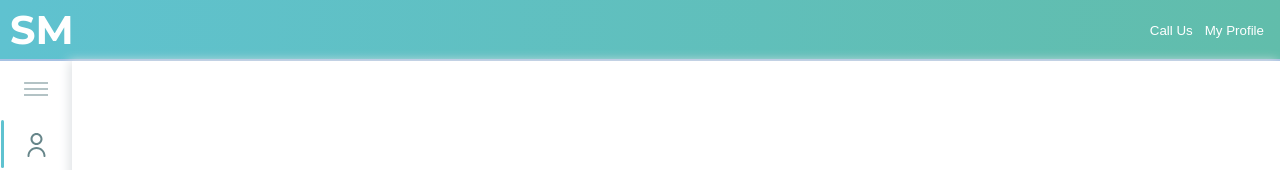
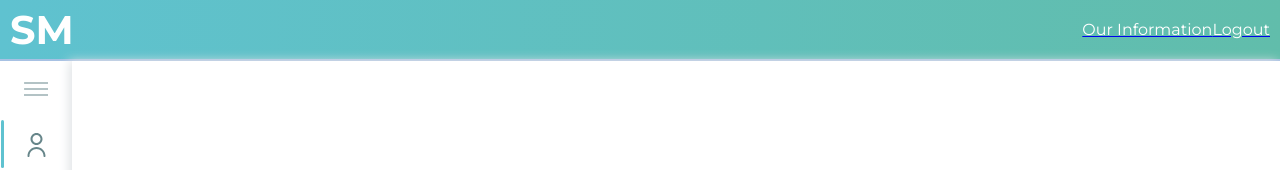
Before and after one commit to twoichai/spielerminusapp, a website built with Parcel: page frontend/src/index.html in a window 1280 px wide. Shown: the top 170 px of the page. Built offline with nearby package versions, Linux system fonts and the light colour scheme.

Commit message:
Logout and href to git implemented

```diff
--- a/frontend/src/index.html
+++ b/frontend/src/index.html
@@ -565,18 +565,18 @@
                 </div>
                 <div class="header-nav">
                     <div class="header-nav__button">
-                        <button class="call-us header-nav__button" role="button" type="button">
-                            <span class="button__text">
-                                Call Us
-                            </span>
-                        </button>
+                        <a class="call-us header-nav__button" role="button" href="https://github.com/twoichai/spielerminusapp">
+                        <span class="button__text">
+                             Our Information
+                        </span>
+                        </a>
                     </div>
                     <div class="header-nav__button">
-                        <button class="my-profile header-nav__button" role="button" type="button">
-                            <span class="button__text">
-                                My Profile
-                            </span>
-                        </button>
+                        <a class="my-profile header-nav__button" role="button" href="/logout">
+                        <span class="button__text">
+                             Logout
+                        </span>
+                        </a>
                     </div>
                 </div>
             </div>
```
